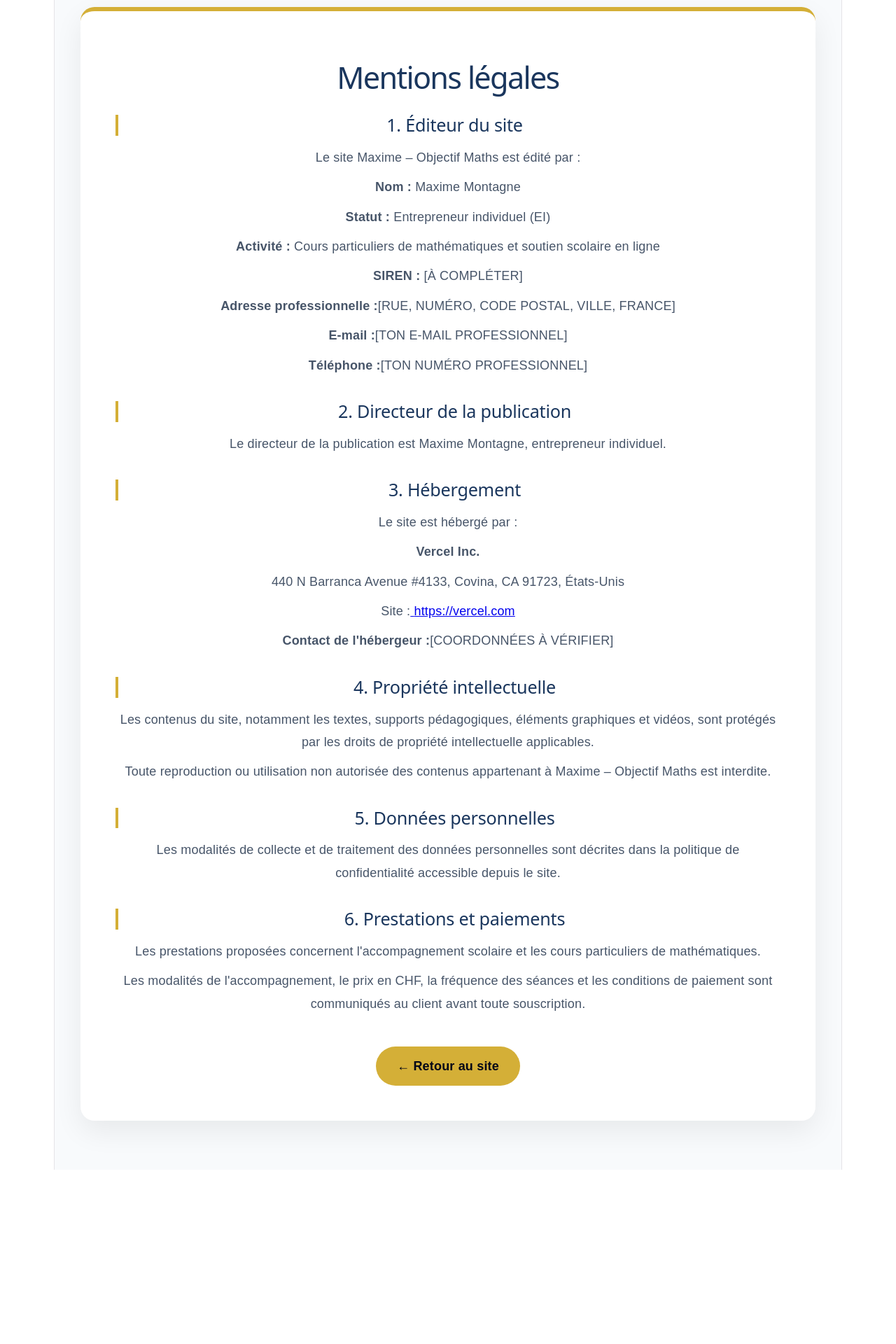
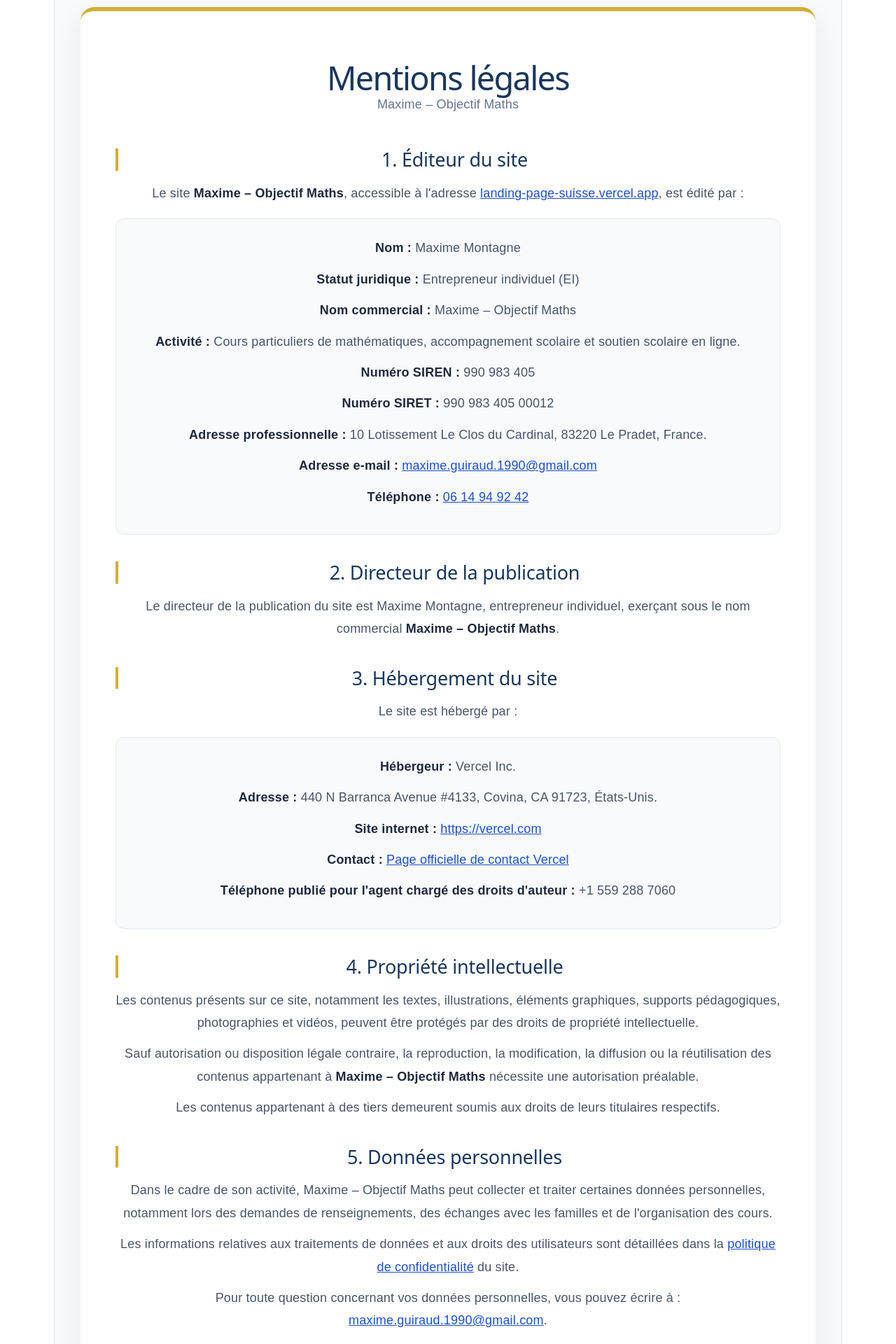
Before and after one commit to MaximeextremeBBB/landing-page-suisse, a React (Vite) app: page /mentions-legales in a window 1280 px wide. Shown: the part 60-1980 px from the top of the page at 70% size. Before the commit the page ends 1731 px from the top, so only its background shows below. Built offline with nearby package versions, Linux system fonts and the light colour scheme.

Commit message:
Modification mention legale

```diff
--- a/src/components/LegalNotice.jsx
+++ b/src/components/LegalNotice.jsx
@@ -23,183 +23,402 @@
   }
 `;
 
-const Title = styled.h1`
+const MainTitle = styled.h1`
   color: #1a365d;
-  font-size: 2.4rem;
+  font-size: 2.6rem;
   text-align: center;
-  margin-bottom: 40px;
+  margin-bottom: 12px;
+
+  @media (max-width: 768px) {
+    font-size: 2rem;
+  }
+`;
+
+const Subtitle = styled.p`
+  color: #64748b;
+  text-align: center;
+  font-size: 1rem;
+  margin-bottom: 50px;
 `;
 
 const Section = styled.section`
-  margin-bottom: 35px;
+  margin-bottom: 38px;
+`;
 
-  h2 {
+const Title = styled.h2`
   color: #1a365d;
+  font-size: 1.5rem;
+  margin-bottom: 16px;
   border-left: 4px solid #d4af37;
   padding-left: 15px;
-    font-size: 1.4rem;
-    margin-bottom: 15px;
+`;
+
+const Text = styled.p`
+  color: #475569;
+  font-size: 1rem;
+  line-height: 1.8;
+  margin-bottom: 12px;
+
+  strong {
+    color: #1e293b;
   }
 
-  p {
-    color: #475569;
-    line-height: 1.8;
-    margin-bottom: 10px;
+  a {
+    color: #1d4ed8;
+    text-decoration: underline;
+    overflow-wrap: anywhere;
+
+    &:hover {
+      color: #1e40af;
     }
+  }
+`;
+
+const ContactBox = styled.div`
+  background: #f8fafc;
+  border: 1px solid #e2e8f0;
+  border-radius: 12px;
+  padding: 25px;
+  margin-top: 20px;
 `;
 
 const BackButton = styled.a`
   display: block;
   width: fit-content;
-  margin: 45px auto 0;
+  margin: 50px auto 0;
   padding: 15px 30px;
-  background: #d4af37;
-  color: #020617;
   border-radius: 50px;
   text-decoration: none;
   font-weight: 800;
+  color: #020617;
+  background: linear-gradient(
+    135deg,
+    #d4af37 0%,
+    #aa7700 100%
+  );
+  border: 1px solid #fef08a;
+  transition: all 0.3s ease;
+
+  &:hover {
+    transform: translateY(-3px);
+    box-shadow: 0 10px 20px rgba(212, 175, 55, 0.3);
+  }
 `;
 
-export default function LegalNotice() {
+function LegalNotice() {
   return (
     <Page>
       <Container>
-        <Title>Mentions légales</Title>
+
+        <MainTitle>Mentions légales</MainTitle>
+
+        <Subtitle>
+          Maxime – Objectif Maths
+        </Subtitle>
+
+        {/* 1. ÉDITEUR DU SITE */}
 
         <Section>
-          <h2>1. Éditeur du site</h2>
+          <Title>1. Éditeur du site</Title>
 
-          <p>
-            Le site Maxime – Objectif Maths est édité
-            par :
-          </p>
+          <Text>
+            Le site <strong>Maxime – Objectif Maths</strong>,
+            accessible à l'adresse
+            {" "}
+            <a
+              href="https://landing-page-suisse.vercel.app/"
+              target="_blank"
+              rel="noopener noreferrer"
+            >
+              landing-page-suisse.vercel.app
+            </a>,
+            est édité par :
+          </Text>
 
-          <p>
+          <ContactBox>
+
+            <Text>
               <strong>Nom :</strong> Maxime Montagne
-          </p>
+            </Text>
 
-          <p>
-            <strong>Statut :</strong> Entrepreneur
-            individuel (EI)
-          </p>
+            <Text>
+              <strong>Statut juridique :</strong>
+              {" "}Entrepreneur individuel (EI)
+            </Text>
 
-          <p>
-            <strong>Activité :</strong> Cours
-            particuliers de mathématiques et
-            soutien scolaire en ligne
-          </p>
+            <Text>
+              <strong>Nom commercial :</strong>
+              {" "}Maxime – Objectif Maths
+            </Text>
 
-          <p>
-            <strong>SIREN :</strong> [À COMPLÉTER]
-          </p>
+            <Text>
+              <strong>Activité :</strong>
+              {" "}Cours particuliers de mathématiques,
+              accompagnement scolaire et soutien
+              scolaire en ligne.
+            </Text>
 
-          <p>
+            <Text>
+              <strong>Numéro SIREN :</strong>
+              {" "}990 983 405
+            </Text>
+
+            <Text>
+            <strong>Numéro SIRET :</strong>
+             {" "}990 983 405 00012
+            </Text>
+
+            <Text>
               <strong>Adresse professionnelle :</strong>
-            [RUE, NUMÉRO, CODE POSTAL, VILLE, FRANCE]
-          </p>
+              {" "}10 Lotissement Le Clos du Cardinal,
+              83220 Le Pradet, France.
+            </Text>
 
-          <p>
-            <strong>E-mail :</strong>
-            [TON E-MAIL PROFESSIONNEL]
-          </p>
+            <Text>
+              <strong>Adresse e-mail :</strong>
+              {" "}
+              <a href="mailto:maxime.guiraud.1990@gmail.com">
+                maxime.guiraud.1990@gmail.com
+              </a>
+            </Text>
 
-          <p>
+            <Text>
               <strong>Téléphone :</strong>
-            [TON NUMÉRO PROFESSIONNEL]
-          </p>
+              {" "}
+              <a href="tel:+33614949242">
+                06 14 94 92 42
+              </a>
+            </Text>
+
+          </ContactBox>
         </Section>
 
+        {/* 2. DIRECTEUR DE PUBLICATION */}
+
         <Section>
-          <h2>2. Directeur de la publication</h2>
+          <Title>2. Directeur de la publication</Title>
 
-          <p>
-            Le directeur de la publication est
-            Maxime Montagne, entrepreneur individuel.
-          </p>
+          <Text>
+            Le directeur de la publication du site
+            est Maxime Montagne, entrepreneur individuel,
+            exerçant sous le nom commercial
+            {" "}<strong>Maxime – Objectif Maths</strong>.
+          </Text>
         </Section>
 
+        {/* 3. HÉBERGEMENT */}
+
         <Section>
-          <h2>3. Hébergement</h2>
+          <Title>3. Hébergement du site</Title>
 
-          <p>
+          <Text>
             Le site est hébergé par :
-          </p>
+          </Text>
 
-          <p>
-            <strong>Vercel Inc.</strong>
-          </p>
+          <ContactBox>
 
-          <p>
-            440 N Barranca Avenue #4133,
-            Covina, CA 91723, États-Unis
-          </p>
+            <Text>
+              <strong>Hébergeur :</strong> Vercel Inc.
+            </Text>
 
-          <p>
-            Site :
+            <Text>
+              <strong>Adresse :</strong>
+              {" "}440 N Barranca Avenue #4133,
+              Covina, CA 91723, États-Unis.
+            </Text>
+
+            <Text>
+              <strong>Site internet :</strong>
+              {" "}
               <a
                 href="https://vercel.com"
                 target="_blank"
                 rel="noopener noreferrer"
               >
-              {" "}https://vercel.com
+                https://vercel.com
               </a>
-          </p>
+            </Text>
 
-          <p>
-            <strong>Contact de l'hébergeur :</strong>
-            [COORDONNÉES À VÉRIFIER]
-          </p>
+            <Text>
+              <strong>Contact :</strong>
+              {" "}
+              <a
+                href="https://vercel.com/contact"
+                target="_blank"
+                rel="noopener noreferrer"
+              >
+                Page officielle de contact Vercel
+              </a>
+            </Text>
+
+            <Text>
+              <strong>Téléphone publié pour
+              l'agent chargé des droits d'auteur :</strong>
+              {" "}+1 559 288 7060
+            </Text>
+
+          </ContactBox>
         </Section>
 
+        {/* 4. PROPRIÉTÉ INTELLECTUELLE */}
+
         <Section>
-          <h2>4. Propriété intellectuelle</h2>
+          <Title>4. Propriété intellectuelle</Title>
 
-          <p>
-            Les contenus du site, notamment les textes,
-            supports pédagogiques, éléments graphiques
-            et vidéos, sont protégés par les droits de
-            propriété intellectuelle applicables.
-          </p>
+          <Text>
+            Les contenus présents sur ce site,
+            notamment les textes, illustrations,
+            éléments graphiques, supports pédagogiques,
+            photographies et vidéos, peuvent être
+            protégés par des droits de propriété
+            intellectuelle.
+          </Text>
 
-          <p>
-            Toute reproduction ou utilisation non
-            autorisée des contenus appartenant à
-            Maxime – Objectif Maths est interdite.
-          </p>
+          <Text>
+            Sauf autorisation ou disposition légale
+            contraire, la reproduction, la modification,
+            la diffusion ou la réutilisation des
+            contenus appartenant à
+            {" "}<strong>Maxime – Objectif Maths</strong>
+            {" "}nécessite une autorisation préalable.
+          </Text>
+
+          <Text>
+            Les contenus appartenant à des tiers
+            demeurent soumis aux droits de leurs
+            titulaires respectifs.
+          </Text>
         </Section>
 
+        {/* 5. DONNÉES PERSONNELLES */}
+
         <Section>
-          <h2>5. Données personnelles</h2>
+          <Title>5. Données personnelles</Title>
 
-          <p>
-            Les modalités de collecte et de traitement
-            des données personnelles sont décrites
-            dans la politique de confidentialité
-            accessible depuis le site.
-          </p>
+          <Text>
+            Dans le cadre de son activité,
+            Maxime – Objectif Maths peut collecter
+            et traiter certaines données personnelles,
+            notamment lors des demandes de renseignements,
+            des échanges avec les familles et
+            de l'organisation des cours.
+          </Text>
+
+          <Text>
+            Les informations relatives aux traitements
+            de données et aux droits des utilisateurs
+            sont détaillées dans la
+            {" "}
+            <a href="/politique-confidentialite">
+              politique de confidentialité
+            </a>
+            {" "}du site.
+          </Text>
+
+          <Text>
+            Pour toute question concernant vos
+            données personnelles, vous pouvez écrire à :
+            {" "}
+            <a href="mailto:maxime.guiraud.1990@gmail.com">
+              maxime.guiraud.1990@gmail.com
+            </a>.
+          </Text>
         </Section>
 
+        {/* 6. PRESTATIONS ET PAIEMENTS */}
+
         <Section>
-          <h2>6. Prestations et paiements</h2>
+          <Title>6. Prestations et paiements</Title>
 
-          <p>
-            Les prestations proposées concernent
-            l'accompagnement scolaire et les cours
-            particuliers de mathématiques.
-          </p>
+          <Text>
+            Maxime – Objectif Maths propose
+            des prestations de cours particuliers
+            de mathématiques et d'accompagnement
+            scolaire, notamment à distance
+            pour des élèves résidant en Suisse romande.
+          </Text>
 
-          <p>
-            Les modalités de l'accompagnement, le prix
-            en CHF, la fréquence des séances et les
-            conditions de paiement sont communiqués
-            au client avant toute souscription.
-          </p>
+          <Text>
+            Les modalités de l'accompagnement
+            sont définies en fonction des besoins
+            de chaque élève et communiquées
+            à la famille avant tout engagement.
+          </Text>
+
+          <Text>
+            Le prix convenu, exprimé notamment
+            en francs suisses (CHF) pour les
+            clients concernés, ainsi que la
+            fréquence des séances et les modalités
+            de paiement sont précisés avant
+            toute souscription.
+          </Text>
+
+          <Text>
+            Certains paiements peuvent être effectués
+            par l'intermédiaire d'un prestataire
+            de paiement sécurisé tel que Stripe,
+            selon les moyens de paiement disponibles.
+          </Text>
+
+          <Text>
+            Les modalités de report, d'annulation,
+            de remboursement et de résiliation
+            sont communiquées au client dans
+            les conditions contractuelles applicables.
+          </Text>
         </Section>
+
+        {/* 7. CONTACT */}
+
+        <Section>
+          <Title>7. Contact</Title>
+
+          <Text>
+            Pour toute question relative au site,
+            aux prestations proposées ou
+            aux présentes mentions légales,
+            vous pouvez contacter :
+          </Text>
+
+          <ContactBox>
+
+            <Text>
+              <strong>Maxime Montagne</strong>
+            </Text>
+
+            <Text>
+              Maxime – Objectif Maths
+            </Text>
+
+            <Text>
+              E-mail :
+              {" "}
+              <a href="mailto:maxime.guiraud.1990@gmail.com">
+                maxime.guiraud.1990@gmail.com
+              </a>
+            </Text>
+
+            <Text>
+              Téléphone :
+              {" "}
+              <a href="tel:+33614949242">
+                06 14 94 92 42
+              </a>
+            </Text>
+
+          </ContactBox>
+        </Section>
+
+        {/* RETOUR AU SITE */}
 
         <BackButton href="/">
           ← Retour au site
         </BackButton>
+
       </Container>
     </Page>
   );
 }
+
+export default LegalNotice;
```
Lines whose indentation alone changed are shown as unchanged.
